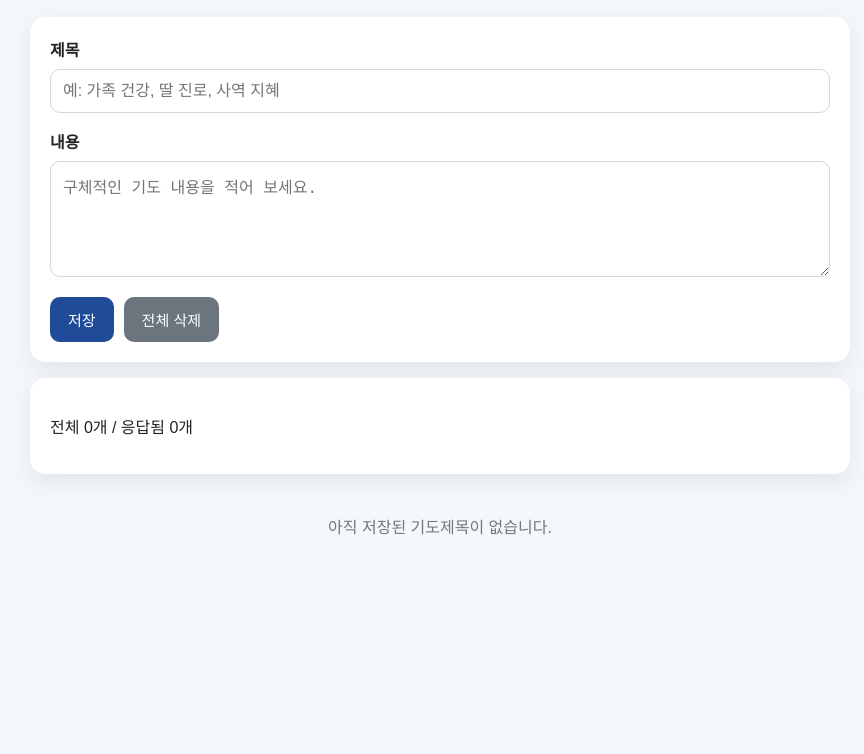
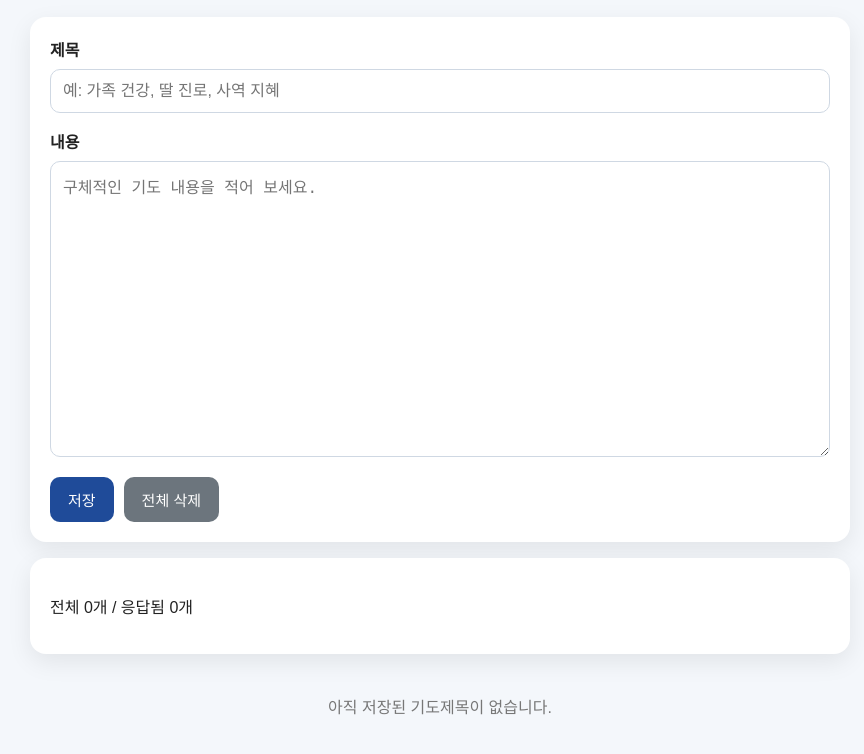
Before and after one commit to san237silent/prayer-memo-app, a plain HTML site: page index.html in a window 1280 px wide. Shown: the part 132-886 px from the top of the page, without its empty margins (200-1064 px from the left). Before the commit the page ends 800 px from the top, so only its background shows below. Drawn offline with Linux system fonts and the light colour scheme.

Commit message:
Update index.html

```diff
--- a/index.html
+++ b/index.html
@@ -21,7 +21,7 @@
 
       <div class="form-group">
         <label for="contentInput">내용</label>
-        <textarea id="contentInput" rows="5" placeholder="구체적인 기도 내용을 적어 보세요."></textarea>
+        <textarea id="contentInput" rows="15" placeholder="구체적인 기도 내용을 적어 보세요."></textarea>
       </div>
 
       <div class="button-row">
```
